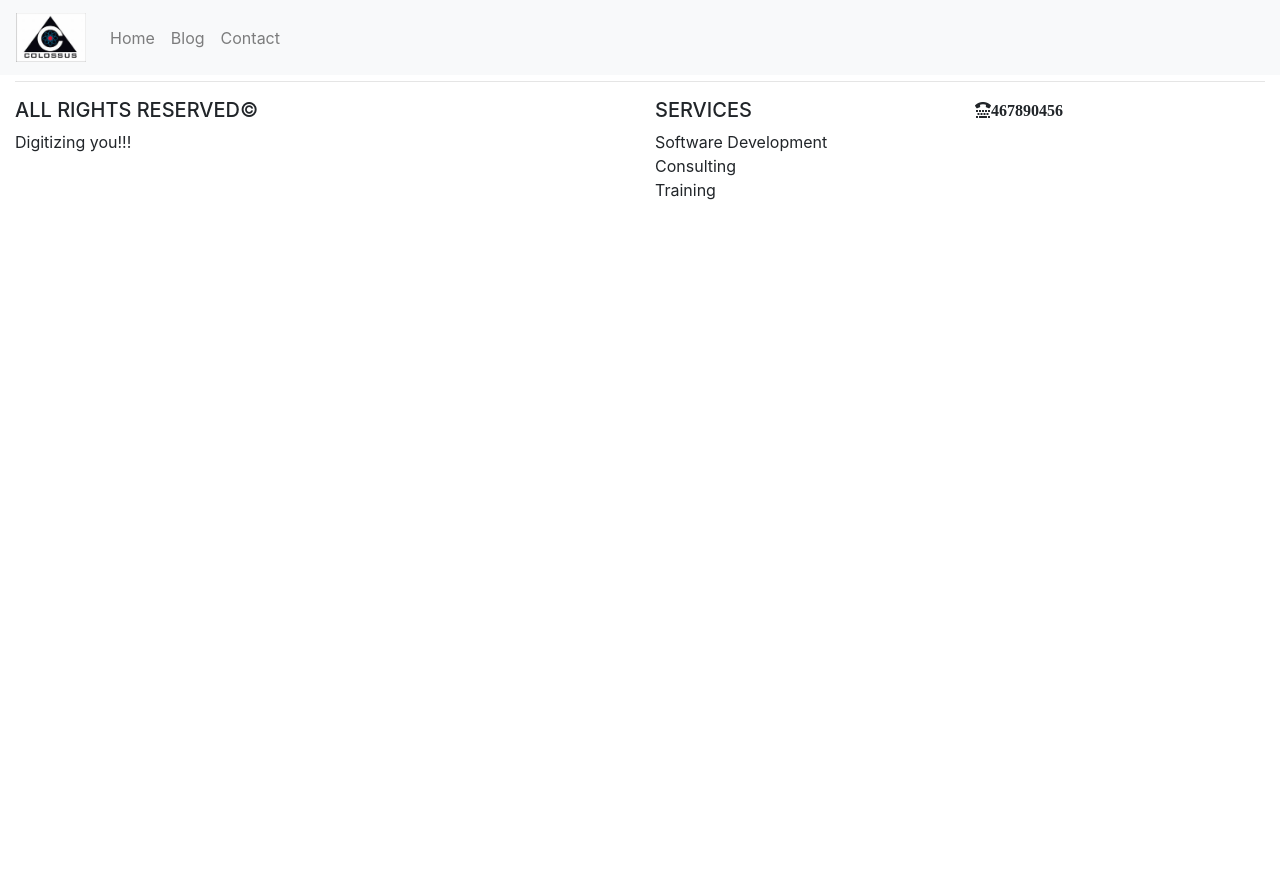
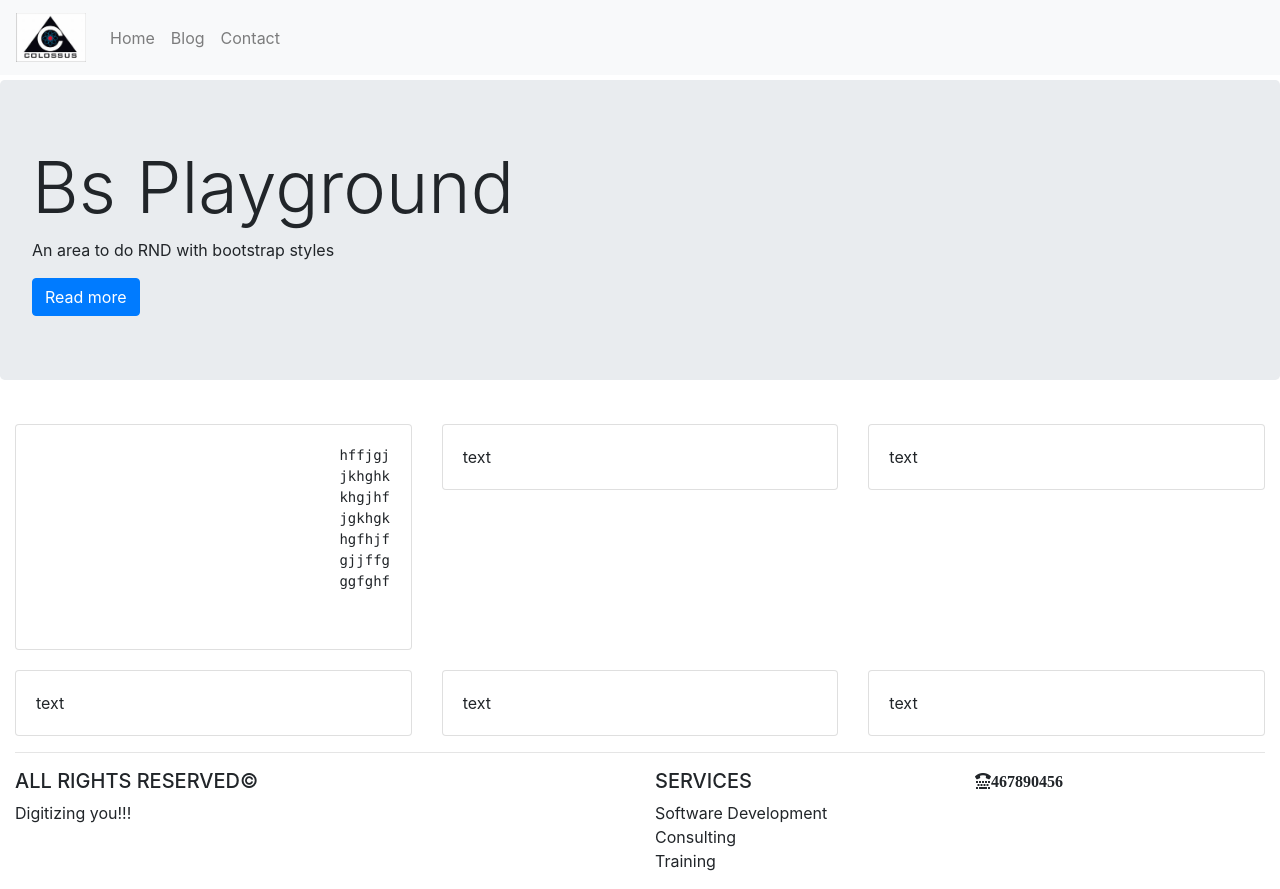
Before and after one commit to rshaiju/bsPlayground, a plain HTML site: page index.html in a window 1280 px wide. Before the commit the page ends 800 px from the top, so only its background shows below. Drawn offline with nearby package versions, Linux system fonts and the light colour scheme.

Commit message:
stacking cards in a row

```diff
--- a/assets/site.css
+++ b/assets/site.css
@@ -1,3 +1,8 @@
 body{
-    padding-top:65px;
+    padding-top:80px;
 }
+
+.card{
+    width:100%;
+    margin-top: 20px;
+}
--- a/index.html
+++ b/index.html
@@ -37,6 +37,69 @@
                 </ul>
             </div>
         </nav>
+        <section id="contentArea">
+            <div class="jumbotron mb-4">
+                <h1 class="display-3">Bs Playground</h1>
+                <p>An area to do RND with bootstrap styles</p>
+                <button type="button" class="btn btn-primary"> Read more</button>
+            </div>
+            <div class="container-fluid">
+                <div class="row">
+                    <div class="col-lg-4">
+                        <div class="card">
+                            <div class="card-body">
+                                <pre>
+                                    hffjgjhgfj
+                                    jkhghk
+                                    khgjhfjh
+                                    jgkhgkj
+                                    hgfhjfj
+                                    gjjffg
+                                    ggfghfh
+                                </pre>
+                            </div>
+                        </div>
+                    </div>
+                    <div class="col-lg-4">
+                        <div class="card">
+                            <div class="card-body">
+                                text
+                            </div>
+                        </div>
+                    </div>
+                    <div class="col-lg-4">
+                            <div class="card">
+                                <div class="card-body">
+                                    text
+                                </div>
+                            </div>
+                        </div>
+                        <div class="col-lg-4">
+                                <div class="card">
+                                    <div class="card-body">
+                                        text
+                                    </div>
+                                </div>
+                            </div>
+                            <div class="col-lg-4">
+                                <div class="card">
+                                    <div class="card-body">
+                                        text
+                                    </div>
+                                </div>
+                            </div>
+                            <div class="col-lg-4">
+                                    <div class="card">
+                                        <div class="card-body">
+                                            text
+                                        </div>
+                                    </div>
+                                </div>
+                </div>
+
+
+            </div>
+        </section>
         <footer class="container-fluid">
             <hr>
             <div class="row">
```
